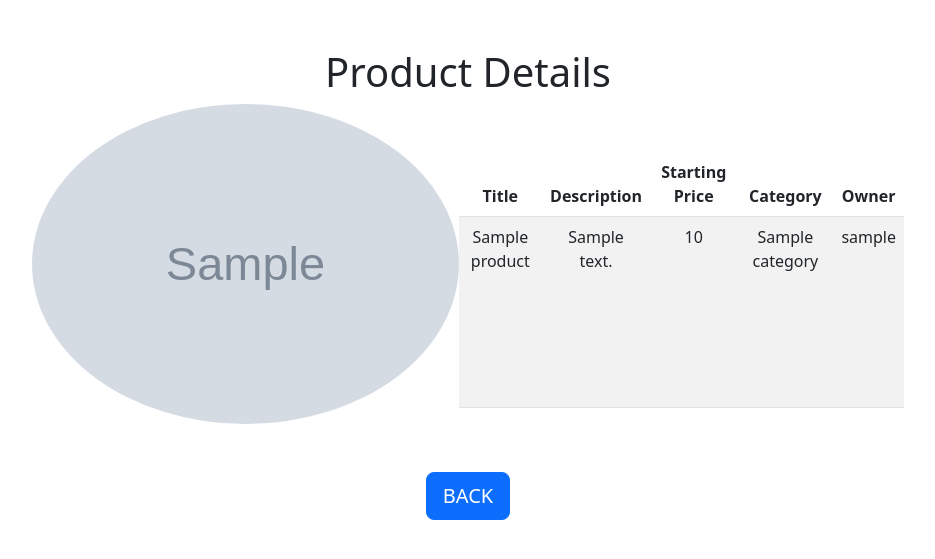
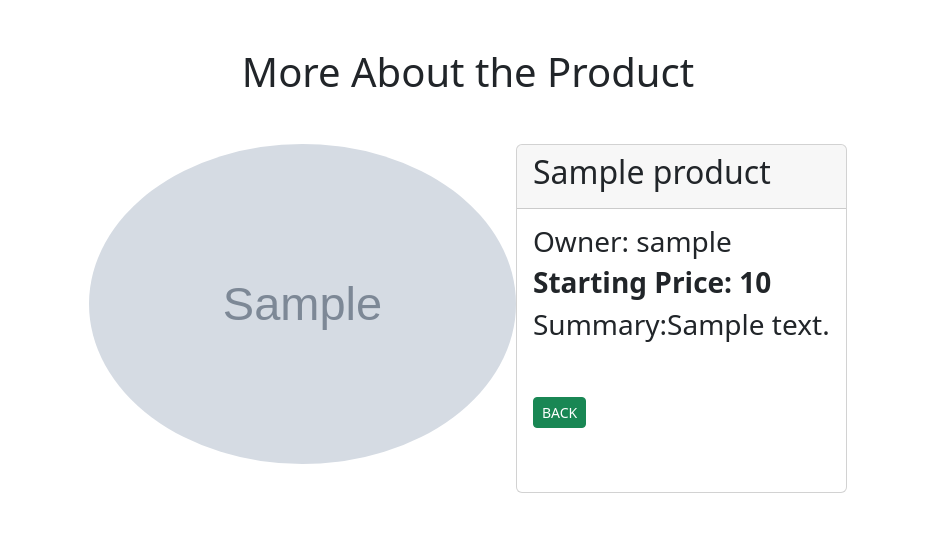
Before and after one commit to maliabbas101/AuctionApp, a Django app: page /products/1/detail in a window 1280 px wide. Shown: the part 56-615 px from the top of the page, without its empty margins (172-1107 px from the left). Run offline with Django 4.2, Linux system fonts and the light colour scheme; tables that the repository leaves empty hold one stand-in row (values such as "Sample post"); grey boxes marked "Sample" are stand-in pictures.

Commit message:
Fixed some front end issues.

```diff
--- a/products/templates/products/product_detail.html
+++ b/products/templates/products/product_detail.html
@@ -4,34 +4,28 @@
 
 <div class="container mt-5" style="width: 70%;">
     <div class="col">
-        <h1 class="text-center">Product Details</h1>
-        <div class="d-flex justify-content-center">
+        <h1 class="text-center">More About the Product</h1>
+        <div class="d-flex justify-content-center mt-5">
             <div>
                 <img src="{{product.photo.url}}" alt="" class="rounded-circle" style="height: 25vw;"alt="">
             </div>
-            <table class="table table-striped mt-5" style="width: 100%">
-                <thead>
-                    <tr>
-                        <th class="text-center" scope="col">Title</th>
-                        <th class="text-center" scope="col">Description</th>
-                        <th class="text-center" scope="col">Starting Price</th>
-                        <th class="text-center" scope="col">Category</th>
-                        <th class="text-center" scope="col">Owner</th>
-                    </tr>
-                </thead>
-                <tbody>
-                    <tr>
-                        <td class="ml-5 text-center">{{product.title}}</td>
-                        <td class="text-center">{{product.description}}</td>
-                        <td class="text-center">{{product.starting_price}}</td>
-                        <td class="text-center">{{product.category}}</td>
-                        <td class="text-center">{{product.auctionuser}}</td>
-                    </tr>
-                </tbody>
-            </table>
+
+
+            <div class="card" >
+                <div class="card-header">
+                  <h2>{{product.title}}</h2>
+                </div>
+                <div class="card-body">
+
+                  <h3 class="card-title">Owner: {{product.auctionuser}}</h3>
+                  <h3><strong>Starting Price: {{product.starting_price}}</strong></h3>
+                  <h3 class="card-text">Summary:{{product.description}}
+                  </h3>
+                  <a href="{% url 'products' %}" class="btn btn-success btn-sm my-5">BACK</a>
+                </div>
+              </div>
         </div>
         <div class="d-flex justify-content-center">
-            <a href="{% url 'products' %}" class="d-block btn btn-primary btn-lg my-5">BACK</a>
 
         </div>
     </div>
--- a/products/templates/products/product_list.html
+++ b/products/templates/products/product_list.html
@@ -14,7 +14,6 @@
                     <th class="text-center" scope="col">S#No</th>
                     <th class="text-center" scope="col">Picture</th>
                     <th class="text-center" scope="col">Title</th>
-                    <th class="text-center" scope="col">Description</th>
                     <th class="text-center" scope="col">Category</th>
                     <th class="text-center" scope="col">Owner</th>
                     <th></th>
@@ -29,7 +28,6 @@
                       style="height: 50px"></a></td>
 
                     <td class="text-center">{{product.title}}</td>
-                    <td class="text-center"><b>{{product.description}}</b></td>
                     <td class="text-center"><b>{{product.category}}</b></td>
                     <td class="text-center"><b>{{product.auctionuser}}</b></td>
 
--- a/users/templates/users/auctionuser_list.html
+++ b/users/templates/users/auctionuser_list.html
@@ -28,8 +28,6 @@
                     <td class="text-center">{{forloop.counter}}</td>
                     <td class="text-center">{{auctionuser.username}}</td>
                     <td class="text-center"><b>{{auctionuser.email}}</b></td>
-
-                <td><a href="{% url 'auction_user_update' auctionuser.id %} ">Update</a></td>
                 <td><a href="{% url 'auction_user_delete' auctionuser.id %}">Delete</a></td>
                 <td></td>
                 <td></td>
--- a/users/urls.py
+++ b/users/urls.py
@@ -5,8 +5,6 @@ urlpatterns = [
     path( '', views.auction_user_view.AuctionUserListView.as_view(),
          name='auction_users'),
     path('signup/', SignUpView.as_view(), name="signup"),
-    path('<int:pk>/update/',
-         views.auction_user_view.AuctionUserUpdateView.as_view(), name='auction_user_update'),
     path('<int:pk>/delete/',
          views.auction_user_view.AuctionUserDeleteView.as_view(), name='auction_user_delete'),
 ]
```
Also changed, not shown: users/templates/users/auctionuser_detail.html (deleted, +0 -36 lines), users/views/auction_user_view.py (+0 -11 lines).
